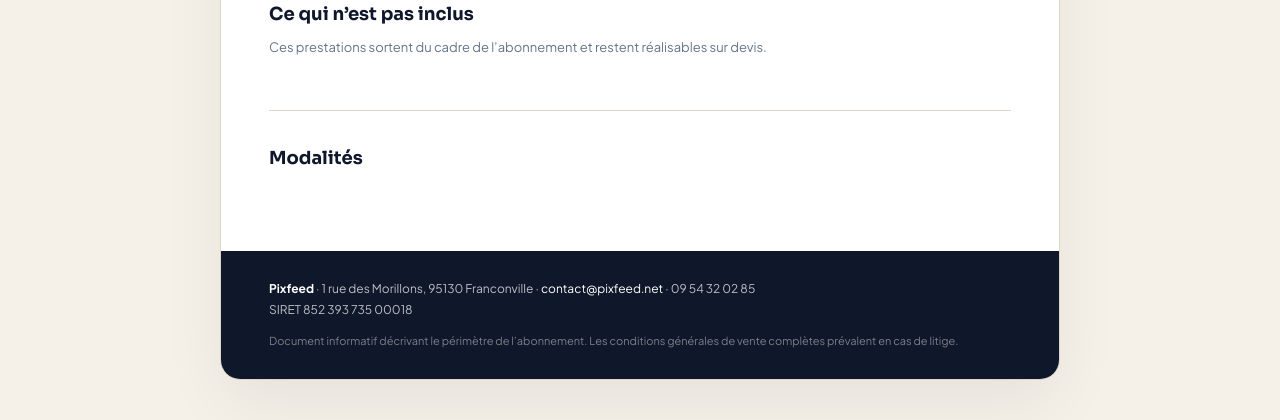
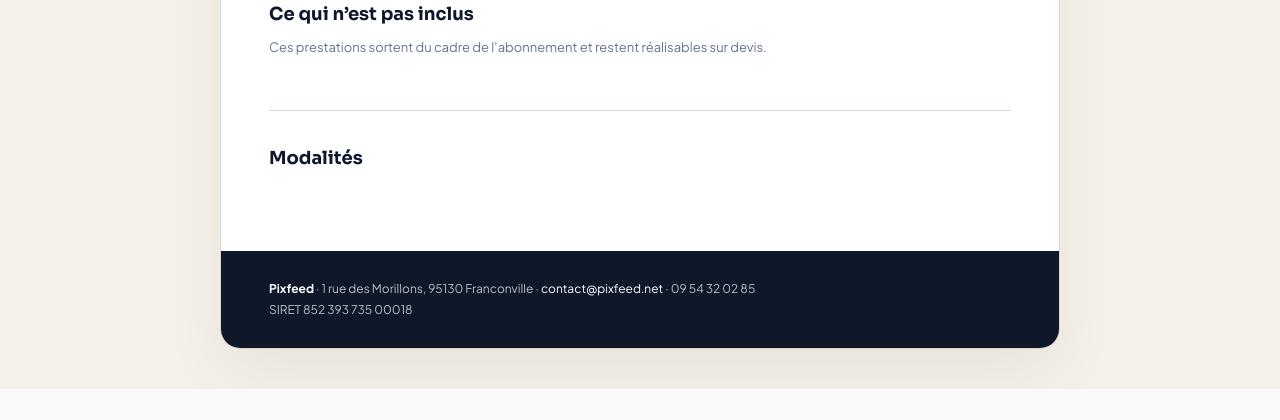
Before and after one commit to Pixfeed1/crm-perso, a Python web app: template backend/templates/conditions/conditions-abonnement.html in a window 1280 px wide. Shown: the part 456-876 px from the top of the page. After the commit the page ends 845 px from the top, so only its background shows below. Run offline with Jinja, Linux system fonts and the light colour scheme; the template is opened without the code that fills it, so the values that code supplies are empty.

Commit message:
chore(conditions): retrait de la mention « document informatif » du PDF d'abonnement
Co-Authored-By: Claude Fable 5.1 <noreply@anthropic.com>
Claude-Session: https://claude.ai/code/session_014xw2K4gvEhGwi7P5mq33Hs

```diff
--- a/backend/templates/conditions/conditions-abonnement.html
+++ b/backend/templates/conditions/conditions-abonnement.html
@@ -107,7 +107,6 @@ body{font-family:'Plus Jakarta Sans',sans-serif;background:var(--cream);color:va
   <footer class="doc-foot">
     <strong>Pixfeed</strong> · 1 rue des Morillons, 95130 Franconville · <a href="mailto:contact@pixfeed.net">contact@pixfeed.net</a> · 09 54 32 02 85<br>
     SIRET 852 393 735 00018
-    <div class="legal">Document informatif décrivant le périmètre de l’abonnement. Les conditions générales de vente complètes prévalent en cas de litige.</div>
   </footer>
 </div>
 </body></html>
```
